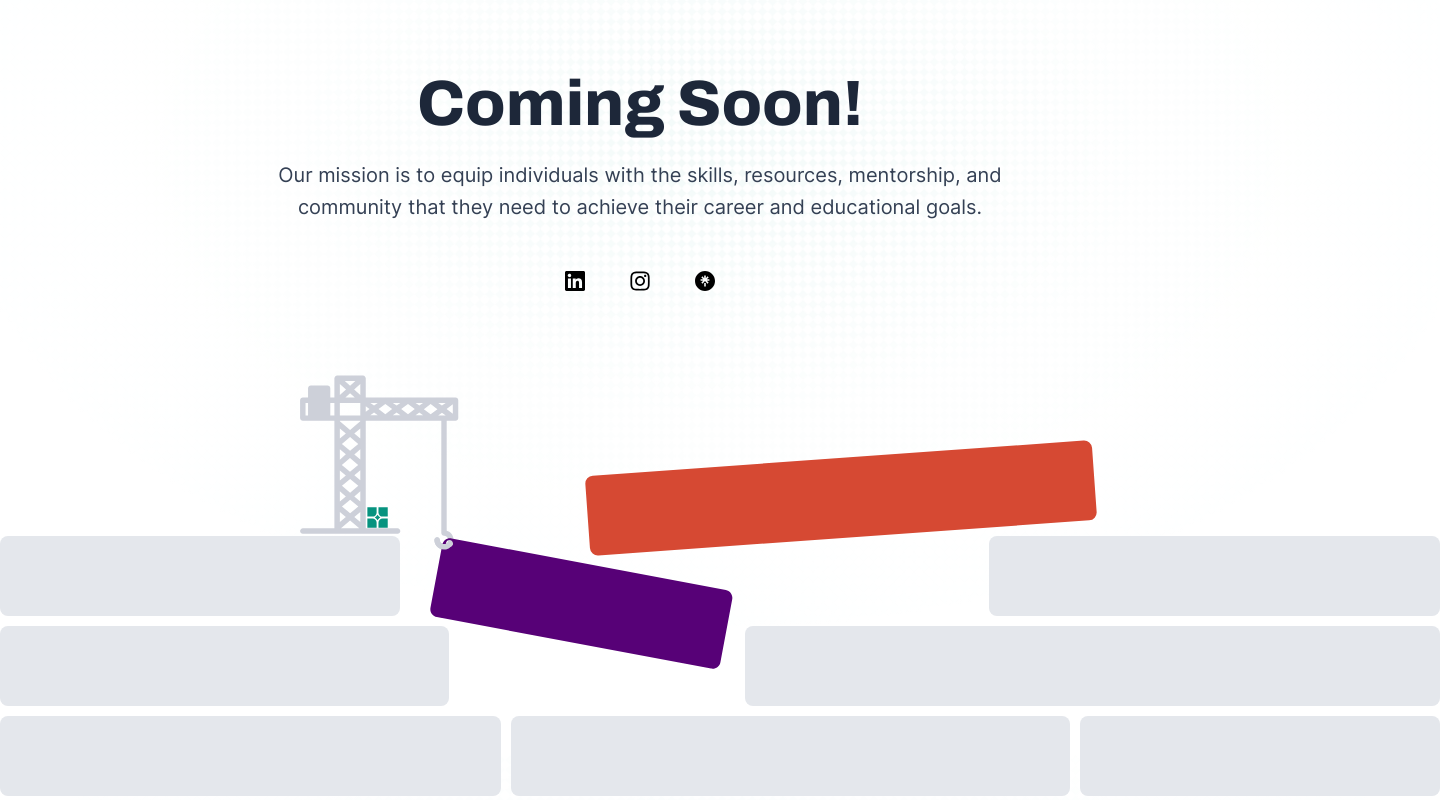
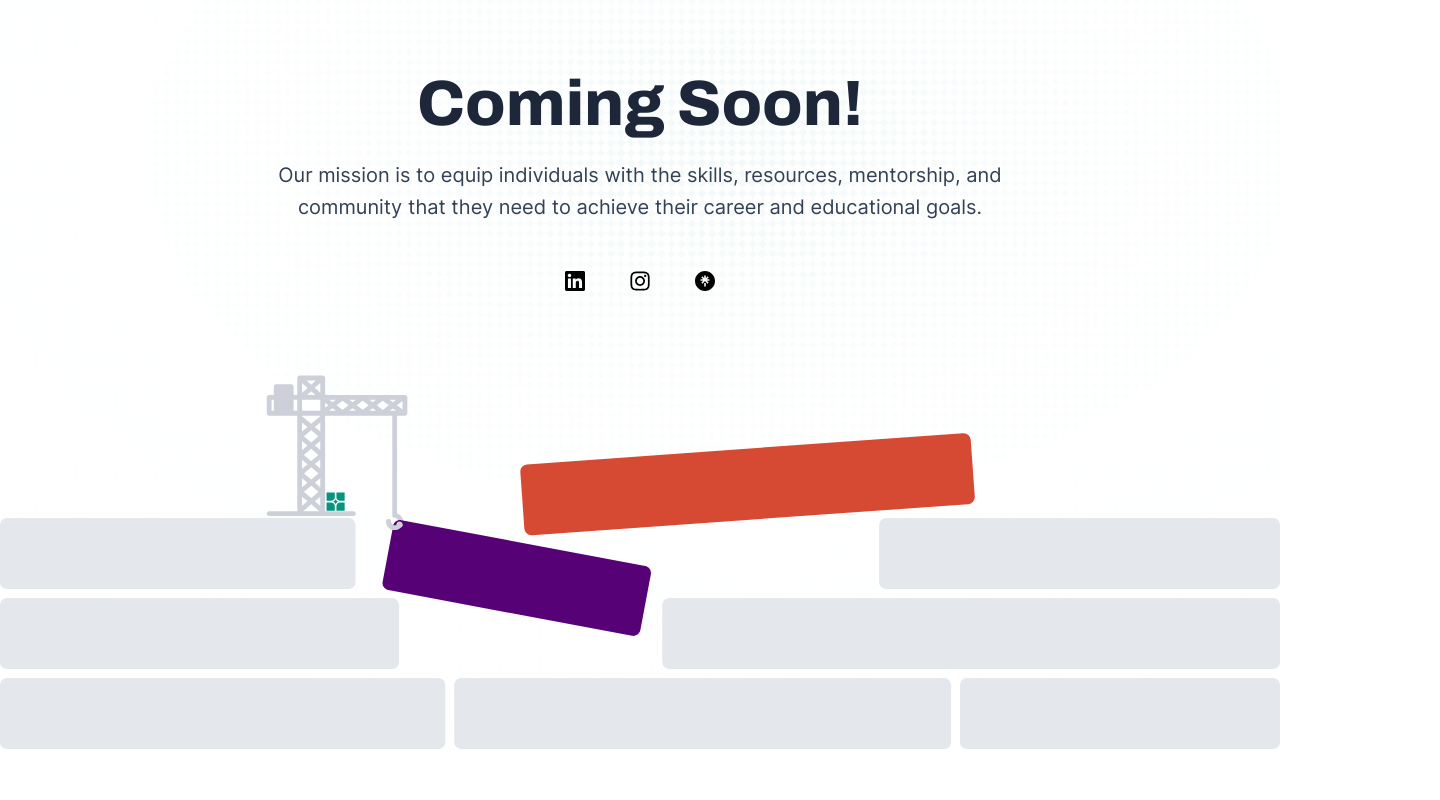
Before and after one commit to vicok2003/Beyond-borders, a React (Create React App) app: page / in a window 1280 px wide. Shown: the part 145-945 px from the top of the page, 1440 px wide, since content can reach past the window. After the commit the page ends 898 px from the top, so only its background shows below. Built offline with nearby package versions, Linux system fonts and the light colour scheme.

Commit message:
Updated the footer blocks

```diff
--- a/src/components/ComingSoon.js
+++ b/src/components/ComingSoon.js
@@ -4,8 +4,6 @@ import logo from '../Img_assets/Beyond-Borders-logo-Teal.svg';
 import linkedinIcon from '../Img_assets/linkedin logo.svg';
 import instagramIcon from '../Img_assets/Instagram logo.svg';
 import linkTree from '../Img_assets/linktree.svg';
-import leftBoxImage from '../Img_assets/Block01.png' ;
-import rightBoxImage from '../Img_assets/Block02.png';
 import block from '../Img_assets/Blocks.svg';
 
 
@@ -36,13 +34,12 @@ export default function ComingSoon() {
         </div>
       </div>
 
+      <img src={block} alt="building blocks" className="blocks"></img>
 
+      {/*
       <img src={leftBoxImage} alt="Left Box" className="left-box" />
       <img src={rightBoxImage} alt="Right Box" className="right-box" />
-
-
-      <img src={block} alt="building blocks" className="blocks"></img>
-      {/* <img src={longBlock} alt="Right Box" className="long-block" />
+      <img src={longBlock} alt="Right Box" className="long-block" />
       <img src={tractorImg} alt="Tractor on site" className="tractor" />
 
 
@@ -60,7 +57,9 @@ export default function ComingSoon() {
       <div className="grey-E greys"></div>
       <div className="grey-F greys"></div>
       <div className="grey-G greys"></div>
-      </div> */}
+      </div>
+
+      */}
 
     </div>
   );
--- a/src/styles/ComingSoon.css
+++ b/src/styles/ComingSoon.css
@@ -122,6 +122,8 @@ body{
 
   .blocks{
     margin-top: 5em;
+    width: 100%;
+    object-fit: contain;
   }
 
 
```
